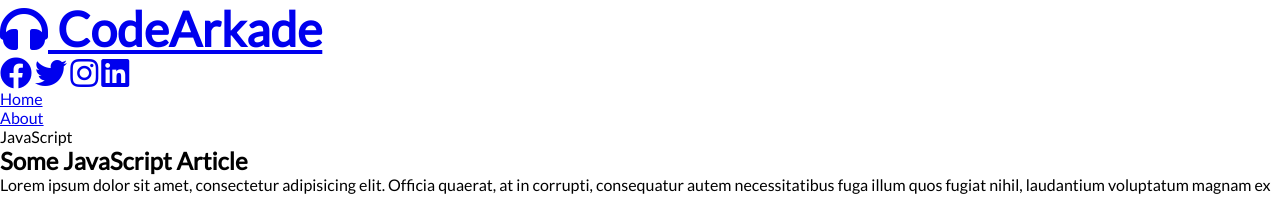
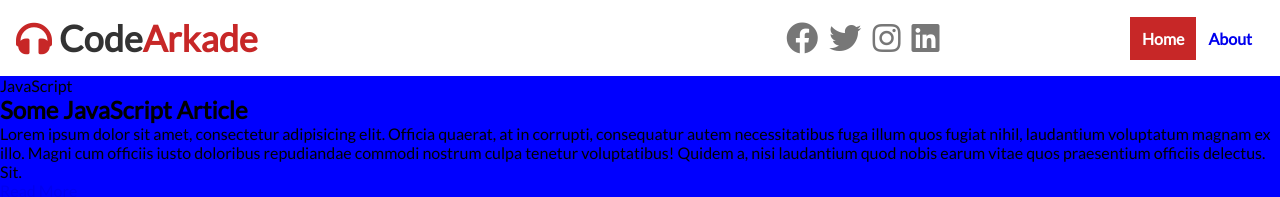
Before and after one commit to smmurdock/CodeArkade, a plain HTML site: page index.html in a window 1280 px wide. Shown: the top 197 px of the page. Drawn offline with Linux system fonts and the light colour scheme.

Commit message:
Add CSS to main nav bar

```diff
--- a/index.html
+++ b/index.html
@@ -1,20 +1,23 @@
 <!DOCTYPE html>
 <html lang="en">
+
 <head>
   <meta charset="UTF-8" />
   <meta name="viewport" content="width=device-width, initial-scale=1.0" />
   <meta http-equiv="X-UA-Compatible" content="ie=edge" />
   <link href="https://fonts.googleapis.com/css?family=Lato|Staatliches" rel="stylesheet">
-    <link rel="stylesheet" href="https://use.fontawesome.com/releases/v5.8.1/css/all.css" integrity="sha384-50oBUHEmvpQ+1lW4y57PTFmhCaXp0ML5d60M1M7uH2+nqUivzIebhndOJK28anvf" crossorigin="anonymous">
+  <link rel="stylesheet" href="https://use.fontawesome.com/releases/v5.8.1/css/all.css"
+    integrity="sha384-50oBUHEmvpQ+1lW4y57PTFmhCaXp0ML5d60M1M7uH2+nqUivzIebhndOJK28anvf" crossorigin="anonymous">
   <link rel="stylesheet" href="styles/main.css" />
   <title>Home | CodeArkade</title>
 </head>
+
 <body>
   <!-- Nav Bar -->
   <nav id="main-nav">
     <div class="container">
       <div id="logo">
-          <a href="#"><i class="fas fa-headphones"></i> CodeArkade</a>
+        <a href="#"><i class="fas fa-headphones"></i> <span>Code</span>Arkade</a>
       </div>
       <div class="social">
         <a href="https://www.facebook.com/shanay.murdock" target="_blank"><i class="fab fa-facebook fa-2x"></i></a>
@@ -36,7 +39,10 @@
         <div class="showcase-content">
           <div class="category category-js">JavaScript</div>
           <h1>Some JavaScript Article</h1>
-            <p>Lorem ipsum dolor sit amet, consectetur adipisicing elit. Officia quaerat, at in corrupti, consequatur autem necessitatibus fuga illum quos fugiat nihil, laudantium voluptatum magnam ex illo. Magni cum officiis iusto doloribus repudiandae commodi nostrum culpa tenetur voluptatibus! Quidem a, nisi laudantium quod nobis earum vitae quos praesentium officiis delectus. Sit.</p>
+          <p>Lorem ipsum dolor sit amet, consectetur adipisicing elit. Officia quaerat, at in corrupti, consequatur
+            autem necessitatibus fuga illum quos fugiat nihil, laudantium voluptatum magnam ex illo. Magni cum officiis
+            iusto doloribus repudiandae commodi nostrum culpa tenetur voluptatibus! Quidem a, nisi laudantium quod nobis
+            earum vitae quos praesentium officiis delectus. Sit.</p>
           <a class="btn btn-primary" href="article.html">Read More</a>
         </div>
       </div>
@@ -49,57 +55,64 @@
       <h2>Editor Picks</h2>
       <div class="articles-container">
         <article class="card">
-            <img src="img/articles/css1.jpg" alt="">
+          <img src="img/articles/css1.jpg" alt="CSS1">
           <div>
             <div class="category category-css">CSS</div>
             <h3><a href="article.html">CSS Lorem ipsum dolor sit.</a></h3>
-              <p>Lorem ipsum, dolor sit amet consectetur adipisicing elit. Corporis, dolor doloremque? Porro voluptatem illum modi quod sapiente corrupti natus repellat.</p>
+            <p>Lorem ipsum, dolor sit amet consectetur adipisicing elit. Corporis, dolor doloremque? Porro voluptatem
+              illum modi quod sapiente corrupti natus repellat.</p>
           </div>
         </article>
         <article class="card">
-            <img src="img/articles/html1.jpg" alt="">
+          <img src="img/articles/html1.jpg" alt="HTML1">
           <div>
             <div class="category category-html">HTML</div>
             <h3><a href="article.html">HTML Lorem Ipsum Dolor Sit.</a></h3>
-              <p>Lorem ipsum, dolor sit amet consectetur adipisicing elit. Corporis, dolor doloremque? Porro voluptatem illum modi quod sapiente corrupti natus repellat.</p>
+            <p>Lorem ipsum, dolor sit amet consectetur adipisicing elit. Corporis, dolor doloremque? Porro voluptatem
+              illum modi quod sapiente corrupti natus repellat.</p>
           </div>
         </article>
         <article class="card">
-            <img src="img/articles/js1.jpg" alt="">
+          <img src="img/articles/js1.jpg" alt="JS1">
           <div>
             <div class="category category-js">JavaScript</div>
             <h3><a href="article.html">JavaScript Lorem Ipsum Dolor Sit.</a></h3>
-              <p>Lorem ipsum, dolor sit amet consectetur adipisicing elit. Corporis, dolor doloremque? Porro voluptatem illum modi quod sapiente corrupti natus repellat.</p>
+            <p>Lorem ipsum, dolor sit amet consectetur adipisicing elit. Corporis, dolor doloremque? Porro voluptatem
+              illum modi quod sapiente corrupti natus repellat.</p>
           </div>
         </article>
         <article class="card">
           <div>
             <div class="category category-html">HTML</div>
             <h3><a href="article.html">HTML Lorem ipsum dolor sit.</a></h3>
-              <p>Lorem ipsum, dolor sit amet consectetur adipisicing elit. Corporis, dolor doloremque? Porro voluptatem illum modi quod sapiente corrupti natus repellat.</p>
+            <p>Lorem ipsum, dolor sit amet consectetur adipisicing elit. Corporis, dolor doloremque? Porro voluptatem
+              illum modi quod sapiente corrupti natus repellat.</p>
           </div>
         </article>
         <article class="card">
-            <img src="img/articles/js2.jpg" alt="">
+          <img src="img/articles/js2.jpg" alt="JS2">
           <div>
             <div class="category category-js">JavaScript</div>
             <h3><a href="article.html">JavaScript Lorem ipsum dolor sit.</a></h3>
-              <p>Lorem ipsum, dolor sit amet consectetur adipisicing elit. Corporis, dolor doloremque? Porro voluptatem illum modi quod sapiente corrupti natus repellat.</p>
+            <p>Lorem ipsum, dolor sit amet consectetur adipisicing elit. Corporis, dolor doloremque? Porro voluptatem
+              illum modi quod sapiente corrupti natus repellat.</p>
           </div>
         </article>
         <article class="card">
           <div>
             <div class="category category-html">HTML</div>
             <h3><a href="article.html">HTML Lorem ipsum dolor sit.</a></h3>
-              <p>Lorem ipsum, dolor sit amet consectetur adipisicing elit. Corporis, dolor doloremque? Porro voluptatem illum modi quod sapiente corrupti natus repellat.</p>
+            <p>Lorem ipsum, dolor sit amet consectetur adipisicing elit. Corporis, dolor doloremque? Porro voluptatem
+              illum modi quod sapiente corrupti natus repellat.</p>
           </div>
         </article>
         <article class="card">
-            <img src="img/articles/css2.jpg" alt="">
+          <img src="img/articles/css2.jpg" alt="CSS2">
           <div>
             <div class="category category-css">CSS</div>
             <h3><a href="article.html">CSS Lorem ipsum dolor sit.</a></h3>
-              <p>Lorem ipsum, dolor sit amet consectetur adipisicing elit. Corporis, dolor doloremque? Porro voluptatem illum modi quod sapiente corrupti natus repellat.</p>
+            <p>Lorem ipsum, dolor sit amet consectetur adipisicing elit. Corporis, dolor doloremque? Porro voluptatem
+              illum modi quod sapiente corrupti natus repellat.</p>
           </div>
         </article>
       </div>
@@ -110,14 +123,17 @@
   <footer id="main-footer">
     <div class="container footer-container">
       <div class="logo">
-          <div id="logolight">
+        <div id="logo-dark">
           <a href="#"><i class="fas fa-headphones"></i> CodeArkade</a>
         </div>
-        <p>Lorem ipsum, dolor sit amet consectetur adipisicing elit. Ad ea inventore voluptatem et accusantium. Perspiciatis facere nam sunt excepturi veritatis quisquam, nobis exercitationem! Saepe esse amet nam adipisci. Pariatur dolorum sint ea in rerum veritatis dolore molestiae! Recusandae, est dicta!</p>
+        <p>Lorem ipsum, dolor sit amet consectetur adipisicing elit. Ad ea inventore voluptatem et accusantium.
+          Perspiciatis facere nam sunt excepturi veritatis quisquam, nobis exercitationem! Saepe esse amet nam adipisci.
+          Pariatur dolorum sint ea in rerum veritatis dolore molestiae! Recusandae, est dicta!</p>
       </div>
       <div>
         <h3>Email Newsletter</h3>
-          <p>Lorem ipsum dolor, sit amet consectetur adipisicing elit. Inventore nihil, consequatur voluptas nostrum doloribus officiis.</p>
+        <p>Lorem ipsum dolor, sit amet consectetur adipisicing elit. Inventore nihil, consequatur voluptas nostrum
+          doloribus officiis.</p>
         <form name="contact" method="POST" data-netlify="true">
           <input type="email" name="email" placeholder="Enter Email">
           <input type="submit" value="Subscribe" class="btn btn-primary">
@@ -143,4 +159,5 @@
     </div>
   </footer>
 </body>
+
 </html>
--- a/styles/main.css
+++ b/styles/main.css
@@ -1,3 +1,4 @@
+@import url(media.css);
 @import url(navbar.css);
 
 * {
--- /dev/null
+++ b/styles/media.css
@@ -0,0 +1,23 @@
+@media(max-width: 320px) {
+  body {
+    background-color: red;
+  }
+}
+
+@media(min-width: 321px) and (max-width: 599px) {
+  body {
+    background-color: purple;
+  }
+}
+
+@media(min-width: 600px) and (max-width: 900px) {
+  body {
+    background-color: green;
+  }
+}
+
+@media(min-width: 901px) {
+  body {
+    background-color: blue;
+  }
+}
--- a/styles/navbar.css
+++ b/styles/navbar.css
@@ -1,5 +1,74 @@
-#logo {
+/* Nav Bar */
+
+/* * {
+  border: 1px solid red;
+} */
+
+#main-nav {
+  font-family: 'Lato', sans-serif;
+  background-color: #fff;
+  position: sticky;
+  top: 0;
+  z-index: 2;
+}
+
+#main-nav .container {
+  display: grid;
+  grid-template-columns: 6fr 3fr 2fr;
+  padding: 1rem;
+  align-items: center;
+}
+
+#main-nav #logo,
+#main-nav #logo a,
+#main-nav #logo a:visited {
+  color: #c72727;
+  font-size: 1.5em;
+  font-weight: 700;
+}
+
+#main-nav #logo a span {
+  color: #333;
+}
+
+#main-nav a {
+  text-decoration: none;
+}
+
+#main-nav ul {
+  justify-self: end;
+  display: flex;
+  list-style-type: none;
+}
+
+#main-nav ul li a {
+  padding: 0.75rem;
+  font-weight: bold;
+}
+
+#main-nav ul li a.current {
+  background-color: #c72727;
+  color: #fff;
+}
+
+#main-nav ul li a:hover {
+  background-color: #f3f3f3;
+  color: #333;
+}
+
+#main-nav .social {
+  justify-self: center;
+}
+
+#main-nav .social i {
+  color: #777;
+  margin-right: 0.5rem;
+}
+
+
+/* #logo {
 	font-size: 3em;
 	font-family: 'Lato', sans-serif;
 	font-weight: 700;
 }
+*/
```
Also changed, not shown: about.html (+26 -8 lines), article.html (+28 -9 lines). Lines whose indentation alone changed are shown as unchanged.
